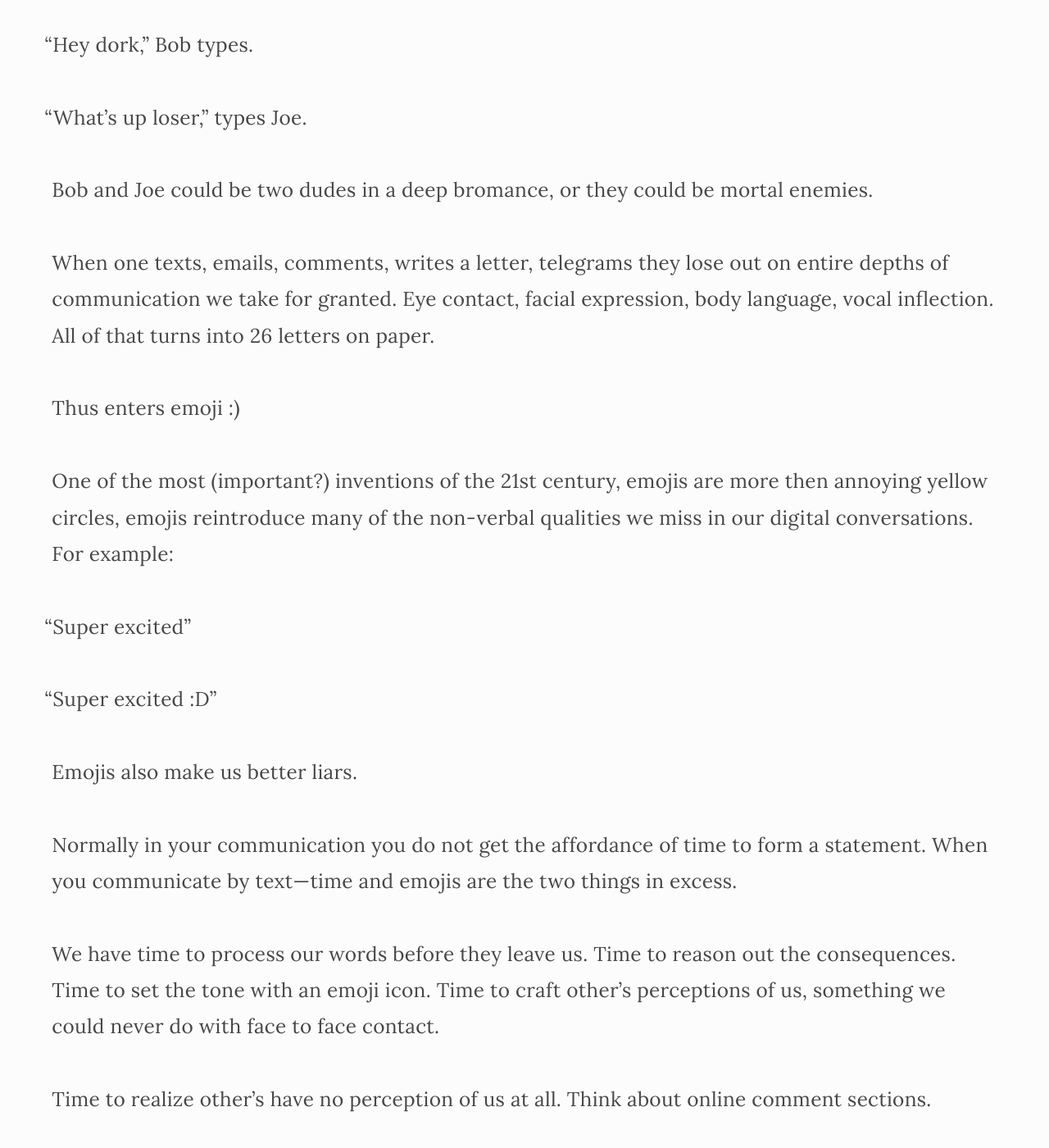
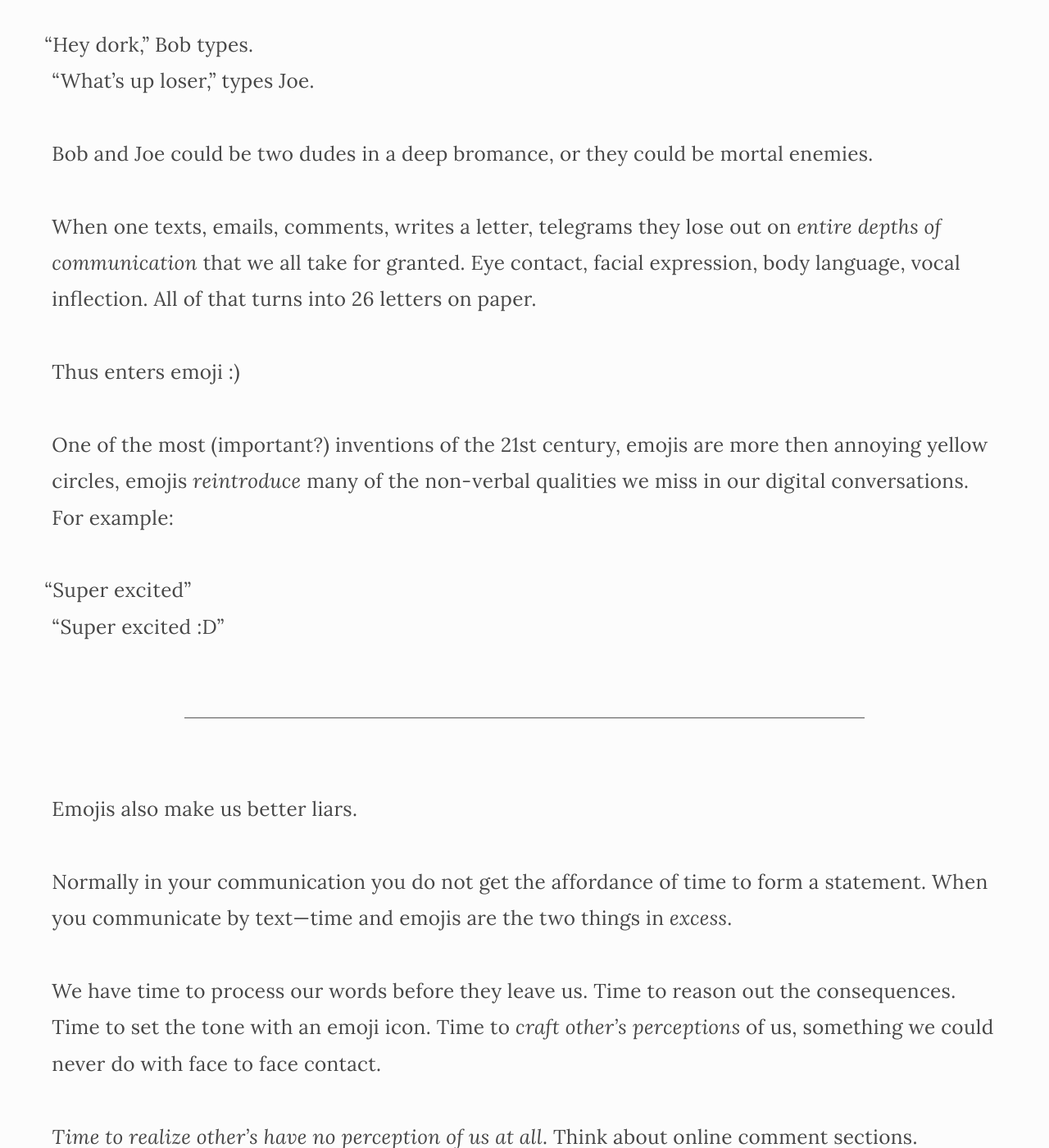
Before and after one commit to calebmer/calebmer.github.io, a Jekyll site: the page built from _posts/2015-06-24-thoughts-on-language-and-communication-by-emoji.md, in a window 1280 px wide and 1400 px high, scrolled down 1210 px. Shown: the whole window at 82% size. Built offline with Jekyll 4.4.1, drawn with Linux system fonts in a browser that asks for light colours; nearby versions of some CDN libraries; some of the changed text lies outside the part shown.

Commit message:
Update formatting

```diff
--- a/_posts/2015-06-24-thoughts-on-language-and-communication-by-emoji.md
+++ b/_posts/2015-06-24-thoughts-on-language-and-communication-by-emoji.md
@@ -12,31 +12,31 @@ So many novels, records, academic essays, even code is based upon this exclusive
 
 Yet somehow it is not enough.
 
-Communication, human interaction, through just words is hard.
+Communication, *human interaction*, through just words is hard.
 
-“Hey dork,” Bob types.
-
+“Hey dork,” Bob types.<br>
 “What’s up loser,” types Joe.
 
 Bob and Joe could be two dudes in a deep bromance, or they could be mortal enemies.
 
-When one texts, emails, comments, writes a letter, telegrams they lose out on entire depths of communication we take for granted. Eye contact, facial expression, body language, vocal inflection. All of that turns into 26 letters on paper.
+When one texts, emails, comments, writes a letter, telegrams they lose out on *entire depths of communication* that we all take for granted. Eye contact, facial expression, body language, vocal inflection. All of that turns into 26 letters on paper.
 
 Thus enters emoji :)
 
-One of the most (important?) inventions of the 21st century, emojis are more then annoying yellow circles, emojis reintroduce many of the non-verbal qualities we miss in our digital conversations. For example:
+One of the most (important?) inventions of the 21st century, emojis are more then annoying yellow circles, emojis *reintroduce* many of the non-verbal qualities we miss in our digital conversations. For example:
 
-“Super excited”
+“Super excited”<br>
+“Super excited :D”
 
-“Super excited :D”
+* * *
 
 Emojis also make us better liars.
 
-Normally in your communication you do not get the affordance of time to form a statement. When you communicate by text&mdash;time and emojis are the two things in excess.
+Normally in your communication you do not get the affordance of time to form a statement. When you communicate by text&mdash;time and emojis are the two things in *excess*.
 
-We have time to process our words before they leave us. Time to reason out the consequences. Time to set the tone with an emoji icon. Time to craft other’s perceptions of us, something we could never do with face to face contact.
+We have time to process our words before they leave us. Time to reason out the consequences. Time to set the tone with an emoji icon. Time to *craft other’s perceptions* of us, something we could never do with face to face contact.
 
-Time to realize other’s have no perception of us at all. Think about online comment sections.
+*Time to realize other’s have no perception of us at all*. Think about online comment sections.
 
 We can all communicate better through text. Text gives you the opportunity to express exactly who you want to be. If you have to *assume* anything about the person on the opposite screen for your message to be understood. Don't take the risk, iterate.
 
```
